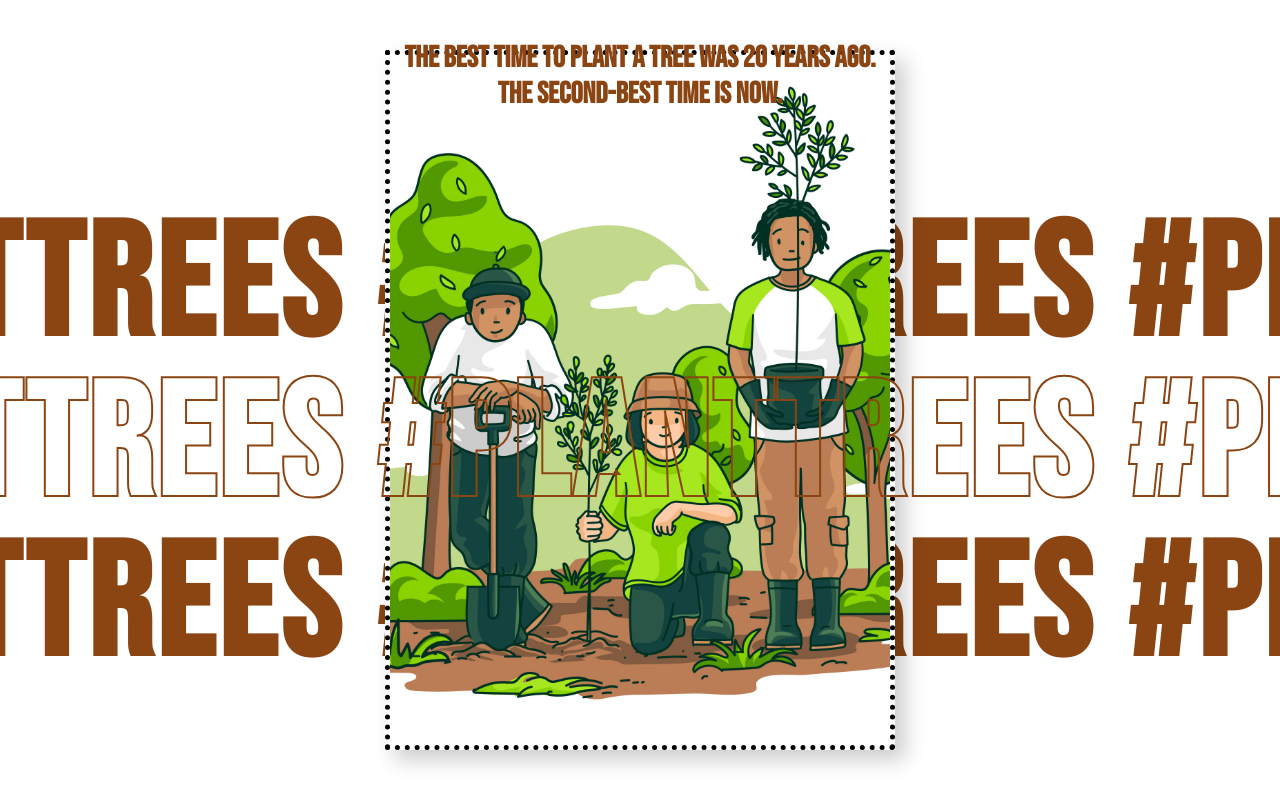
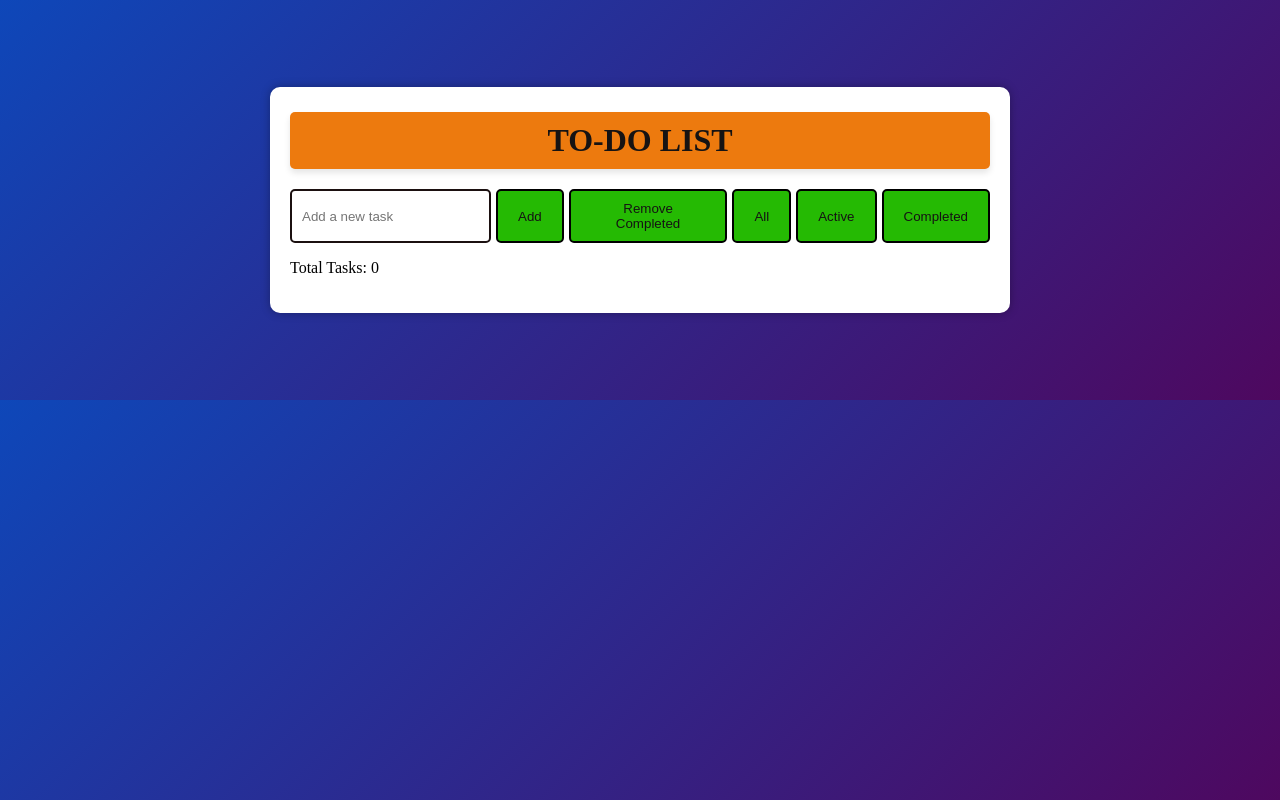
Before and after one commit to AkshayTikudave/OctanetInternshipDec2023, a plain HTML site: page index.html in a window 1280 px wide. Drawn offline with Linux system fonts and the light colour scheme.

Commit message:
Add files via upload

```diff
--- a/index.html
+++ b/index.html
@@ -1,39 +1,25 @@
 <!DOCTYPE html>
 <html lang="en">
-
 <head>
     <meta charset="UTF-8">
     <meta name="viewport" content="width=device-width, initial-scale=1.0">
-    <link rel="preconnect" href="https://fonts.googleapis.com">
-    <link rel="preconnect" href="https://fonts.gstatic.com" crossorigin>
-    <link href="https://fonts.googleapis.com/css2?family=Bebas+Neue&display=swap" rel="stylesheet">
-    <link rel="stylesheet" href="./style.css">
-    <title>Landing Page</title>
+    <link rel="stylesheet" href="style.css">
+    <title>To-Do List</title>
 </head>
-
 <body>
-    <div id="main">
-        <img src="./Plant tree.jpg" alt="image">
-        <h1 id="text">The best time to plant a tree was 20 years ago. <br> The second-best time is now.</h1>
-        <div id="scroll-div">
-            <h1>#planttrees</h1>
-            <h1>#planttrees</h1>
-            <h1>#planttrees</h1>
-            <h1>#planttrees</h1>
+    <div class="container">
+        <h1>To-Do List</h1>
+        <div class="input-container">
+            <input type="text" id="task" aria-label="Task input" placeholder="Add a new task">
+            <button onclick="addTask()">Add</button>
+            <button onclick="removeCompletedTasks()">Remove Completed</button>
+            <button onclick="filterTasks('all')">All</button>
+            <button onclick="filterTasks('active')">Active</button>
+            <button onclick="filterTasks('completed')">Completed</button>
         </div>
-        <div id="scroll-div2">
-            <h1>#planttrees</h1>
-            <h1>#planttrees</h1>
-            <h1>#planttrees</h1>
-            <h1>#planttrees</h1>
-        </div>
-        <div id="scroll-div3">
-            <h1>#planttrees</h1>
-            <h1>#planttrees</h1>
-            <h1>#planttrees</h1>
-            <h1>#planttrees</h1>
-        </div>
+        <ul id="taskList"></ul>
+        <p id="taskCount">Total Tasks: 0</p>
     </div>
+    <script src="script.js"></script>
 </body>
-
 </html>
--- /dev/null
+++ b/script.js
@@ -0,0 +1,88 @@
+function addTask() {
+    const taskInput = document.getElementById("task");
+    const taskText = taskInput.value.trim();
+
+    if (taskText === "") {
+        alert("Please enter a task.");
+        return;
+    }
+
+    const taskList = document.getElementById("taskList");
+    const li = document.createElement("li");
+
+    const checkbox = document.createElement("input");
+    checkbox.type = "checkbox";
+    checkbox.classList.add("checkbox");
+
+    const taskLabel = document.createElement("label");
+    taskLabel.textContent = taskText;
+    taskLabel.classList.add("task");
+
+    li.appendChild(checkbox);
+    li.appendChild(taskLabel);
+    taskList.appendChild(li);
+
+    taskInput.value = "";
+
+    updateTaskCount();
+    saveTasks();
+  }
+
+  function removeCompletedTasks() {
+    const taskList = document.getElementById("taskList");
+    const tasks = taskList.querySelectorAll("li");
+
+    tasks.forEach(task => {
+        const checkbox = task.querySelector(".checkbox");
+        if (checkbox.checked) {
+            taskList.removeChild(task);
+        }
+    });
+
+    updateTaskCount();
+    saveTasks();
+  }
+
+  function filterTasks(filterType) {
+    const taskList = document.getElementById("taskList");
+    const tasks = taskList.querySelectorAll("li");
+
+    tasks.forEach(task => {
+        const checkbox = task.querySelector(".checkbox");
+
+        if (filterType === "all") {
+            task.style.display = "block";
+        } else if (filterType === "active" && checkbox.checked) {
+            task.style.display = "none";
+        } else if (filterType === "completed" && !checkbox.checked) {
+            task.style.display = "none";
+        } else {
+            task.style.display = "block";
+        }
+    });
+  }
+
+  function updateTaskCount() {
+    const taskList = document.getElementById("taskList");
+    const taskCount = taskList.querySelectorAll("li").length;
+    document.getElementById("taskCount").textContent = `Total Tasks: ${taskCount}`;
+  }
+
+  function saveTasks() {
+    const taskList = document.getElementById("taskList").innerHTML;
+    localStorage.setItem("tasks", taskList);
+  }
+
+  function loadTasks() {
+    const taskList = document.getElementById("taskList");
+    taskList.innerHTML = localStorage.getItem("tasks") || "";
+  }
+
+  loadTasks();
+  updateTaskCount();
+
+  document.getElementById("task").addEventListener("keyup", function(event) {
+    if (event.key === "Enter") {
+        addTask();
+    }
+  });
--- a/style.css
+++ b/style.css
@@ -1,152 +1,89 @@
-*{
+body {
+    display: flex;
+    justify-content: center; /* Horizontally center the container */
+    align-items: center; /* Vertically center the container */
+    height: 50vh; /* 100% of viewport height */
+	background: linear-gradient(135deg,#0e47b9,#4e085f);
     margin: 0;
     padding: 0;
-    box-sizing: border-box;
-    font-family: 'Bebas Neue', sans-serif;
-    color: #8B4513;
-    background-color: #ffffff;
 }
 
-html, body{
-    height: 100%;
-    width: 100%;
+.container {
+    max-width: 700px;
+    background-color: #fff;
+    padding: 20px;
+    border-radius: 10px;
+    box-shadow: 0 0 10px rgba(0, 0, 0, 0.3);
 }
 
-#main{
-    height: 100%;
-    width: 100%;
-    /* background-color: red; */
-    position: relative;
+h1 {
+		text-align: center;
+		color: #333;
+		text-transform: uppercase;
+		font-size: 32px; /* Increase font size */
+		margin: 5px 0; /* Add some margin space */
+		padding: 10px; /* Add padding for visual separation */
+		background-color: #ed7a0e; /* Background color for the heading */
+		color: #161313; /* Text color for the heading */
+		border-radius: 5px; /* Rounded corners for the heading */
+		box-shadow: 0 4px 6px rgba(0, 0, 0, 0.1); /* Add a subtle box shadow */
+		transition: background-color 0.2s, transform 0.2s; /* Smooth transitions */
+		cursor: pointer;
+	}
+
+	h1:hover {
+		background-color: #0056b3;
+		transform: scale(1.05); /* Slight scaling effect on hover */
+	}
+
+.input-container {
+    display: flex;
+    margin-top: 20px;
+}
+
+input[type="text"] {
+    flex: 1;
+    padding: 10px;
+    border: 2px solid #1b1010;
+    border-radius: 5px;
+}
+
+button {
+    padding: 10px 20px;
+    background-color: #25ba03;
+    border: 2px solid black;
+    color: #151413;
+    border-radius: 5px ;
+    cursor: pointer;
+    margin-left: 5px;
+    transition: background-color 0.2s; /* Add smooth hover transition */
+}
+
+button:hover {
+    background-color: #1b83bb;
+}
+
+ul {
+    list-style: none;
+    padding: 0;
+}
+
+li {
+    margin: 10px 0;
     display: flex;
     align-items: center;
-    justify-content: center;
-}
-#main img{
-    position: relative;
-    z-index: 1;
-    height: 700px;
-    width: 510px;
-    object-fit: cover;
-    border: 5px dotted black;
-    box-shadow: 10px 10px 20px rgba(0, 0, 0, 0.2); /* Add a shadow effect */
-    /* border: 2px solid black; */
-    transition: 1s;
 }
 
-#main img:hover{
-    border: 5px dashed black;
-    /* transform: scale(1.1); */
-    /* transform-origin: 24px; */
+.checkbox {
+    margin-right: 10px;
 }
 
-#scroll-div{
-    position: absolute;
-    top: 24%;
-    width: 100%;
-    /* height: 100px; */
-    white-space: nowrap;
-    overflow-x: auto;
-    overflow-y: hidden;
+.task {
+    flex: 1;
 }
 
-#scroll-div::-webkit-scrollbar{
-    display: none;
+/* New style for completed tasks */
+li.completed {
+    color: #888;
+    text-decoration: line-through;
 }
-
-#scroll-div h1{
-    display: inline-block;
-    font-size: 160px;
-    text-transform: uppercase;
-    margin-right: 30px;
-    letter-spacing: 4px;
-    /* font-family: monument,sans-serif; */
-    animation-name: scroll;
-    animation-duration: 2s;
-    animation-iteration-count: infinite;
-    animation-timing-function: linear;
-}
-
-/* 2nd */
-#scroll-div2{
-    position: absolute;
-    top: 44%;
-    width: 100%;
-    z-index: 2;
-    /* height: 100px; */
-    white-space: nowrap;
-    overflow-x: auto;
-    overflow-y: hidden  ;
-    background: transparent;
-}
-
-#scroll-div2::-webkit-scrollbar{
-    display: none;
-}
-
-#scroll-div2 h1{
-    display: inline-block;
-    font-size: 160px;
-    text-transform: uppercase;
-    margin-right: 30px;
-    letter-spacing: 4px;
-    color: transparent;
-    background: transparent;
-    /* font-family: monument,sans-serif; */
-    -webkit-text-stroke-width: 2px;
-    -webkit-text-stroke-color: #8B4513;
-    animation-name: scroll;
-    animation-duration: 2s;
-    animation-iteration-count: infinite;
-    animation-timing-function: linear;
-}
-
-/* 3rd */
-#scroll-div3{
-    position: absolute;
-    top: 64%;
-    width: 100%;
-    /* height: 100px; */
-    white-space: nowrap;
-    overflow-x: auto;
-    overflow-y: hidden  ;
-}
-
-#scroll-div3::-webkit-scrollbar{
-    display: none;
-}
-
-#scroll-div3 h1{
-    display: inline-block;
-    font-size: 160px;
-    text-transform: uppercase;
-    margin-right: 30px;
-    letter-spacing: 4px;
-    /* font-family: monument,sans-serif; */
-    animation-name: scroll;
-    animation-duration: 2s;
-    animation-iteration-count: infinite;
-    animation-timing-function: linear;
-    animation-direction: reverse;
-}
-
-#text{
-    font-size: 30px;
-    position: absolute;
-    /* font-family: sans-serif; */
-    width: 60%;
-    /* background-color: red; */
-    z-index: 3;
-    top: 5%;
-    text-transform: uppercase;
-    text-align: center;
-    background: transparent;
-}
-
-@keyframes scroll {
-    0%{
-        transform: translateX(calc(-100% - 32px));
-    }
-    100%{
-        transform: translateX(0);
-    }
-}
```
